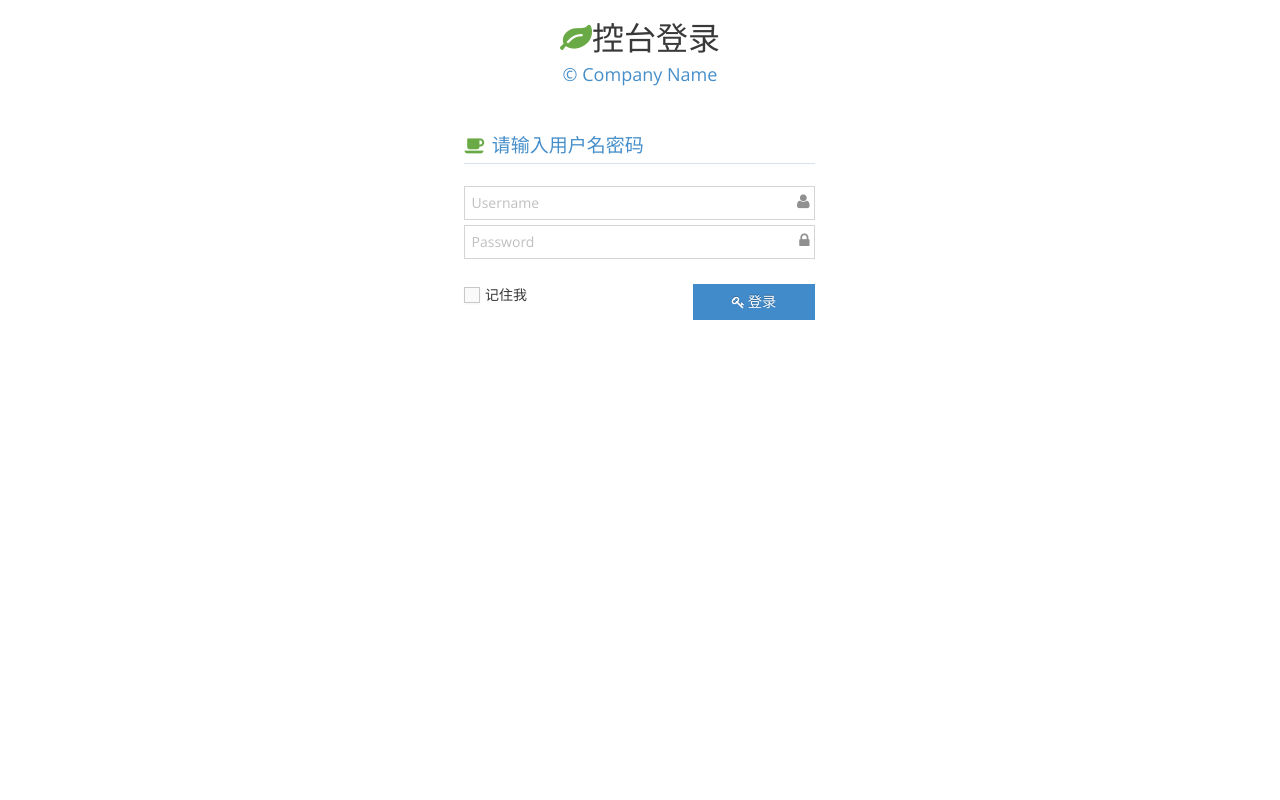
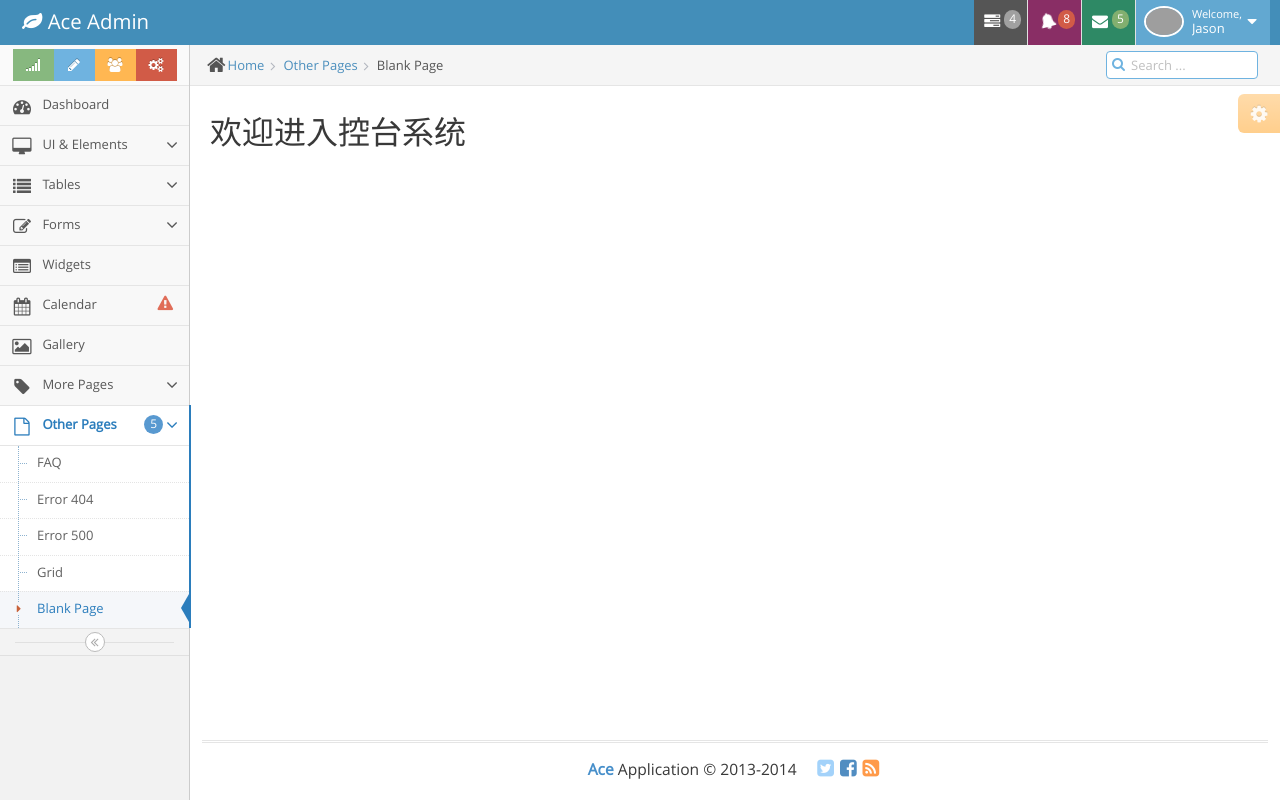
Before and after one commit to yy0127-ai/course, a Vue app in the folder admin/: page /admin/welcome in a window 1280 px wide. Before the commit this address led to /login. Built offline with nearby package versions, Linux system fonts and the light colour scheme; grey boxes are pictures that could not be loaded.

Commit message:
1.增加welcome子组件，增加/admin/welcom子路由 router-view和子路由配合使用 注意：子路由的配置不要“/”开头

```diff
--- a/admin/src/views/admin.vue
+++ b/admin/src/views/admin.vue
@@ -934,7 +934,7 @@
             <div class="row">
               <div class="col-xs-12">
                 <!-- PAGE CONTENT BEGINS -->
-
+                <router-view/>
                 <!-- PAGE CONTENT ENDS -->
               </div><!-- /.col -->
             </div><!-- /.row -->
--- /dev/null
+++ b/admin/src/views/admin/welcome.vue
@@ -0,0 +1,5 @@
+<template>
+  <div>
+    <h1>欢迎进入控台系统</h1>
+  </div>
+</template>
```
Also changed, not shown: admin/src/router.js (+7 -2 lines).
